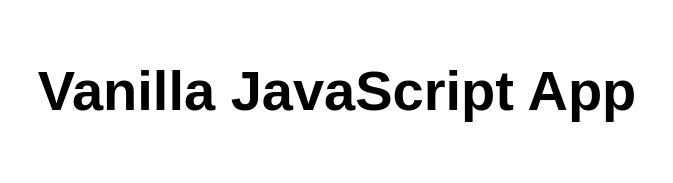
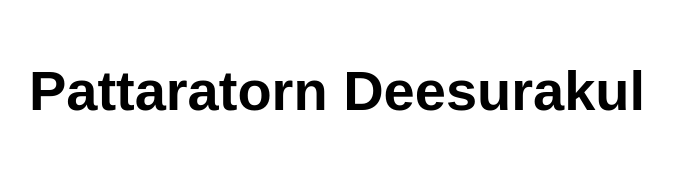
Before and after one commit to pattaratornde/webappkku, a plain HTML site: page src/index.html in a window 1280 px wide. Shown: the whole page, without its empty margins (303-976 px from the left). Drawn offline with Linux system fonts and the light colour scheme.

Commit message:
Update index.html

```diff
--- a/src/index.html
+++ b/src/index.html
@@ -10,7 +10,7 @@
 
 <body>
   <main>
-    <h1>Vanilla JavaScript App</h1>
+    <h1>Pattaratorn Deesurakul</h1>
   </main>
 </body>
 
```
